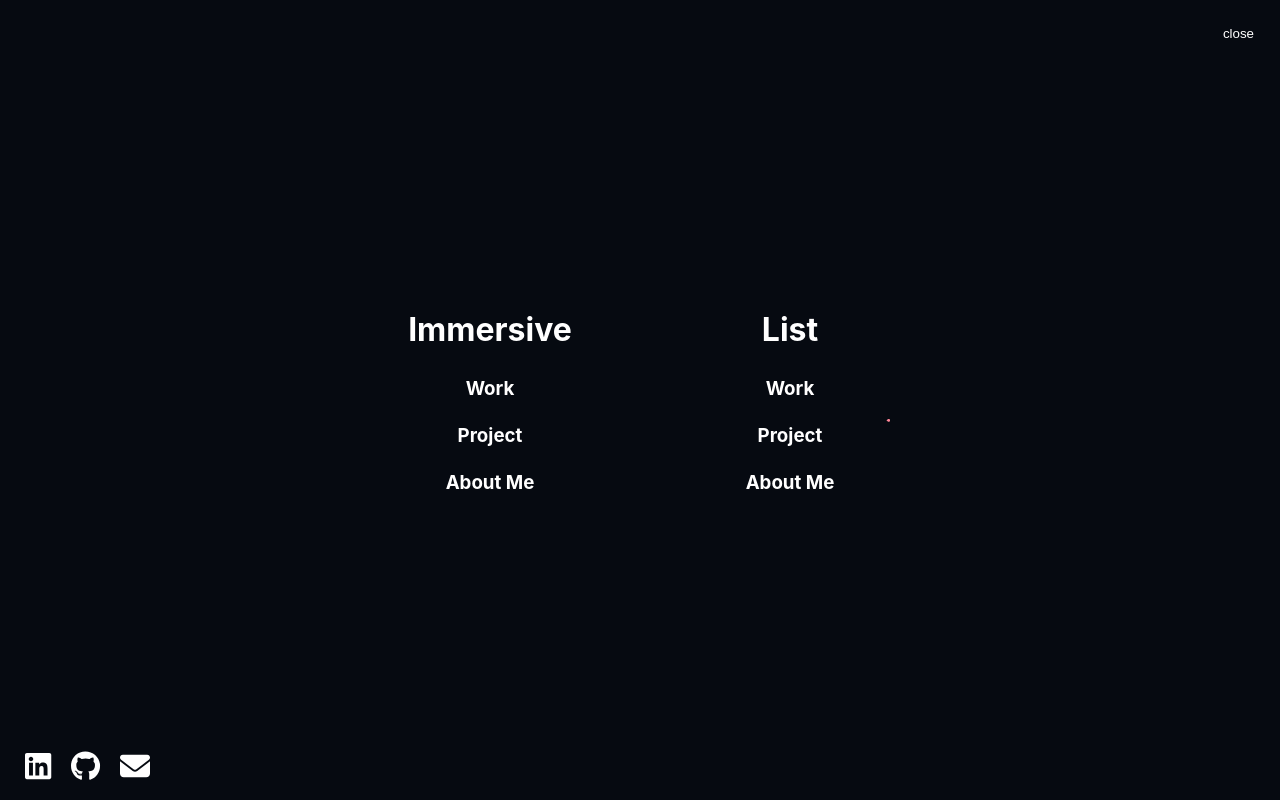
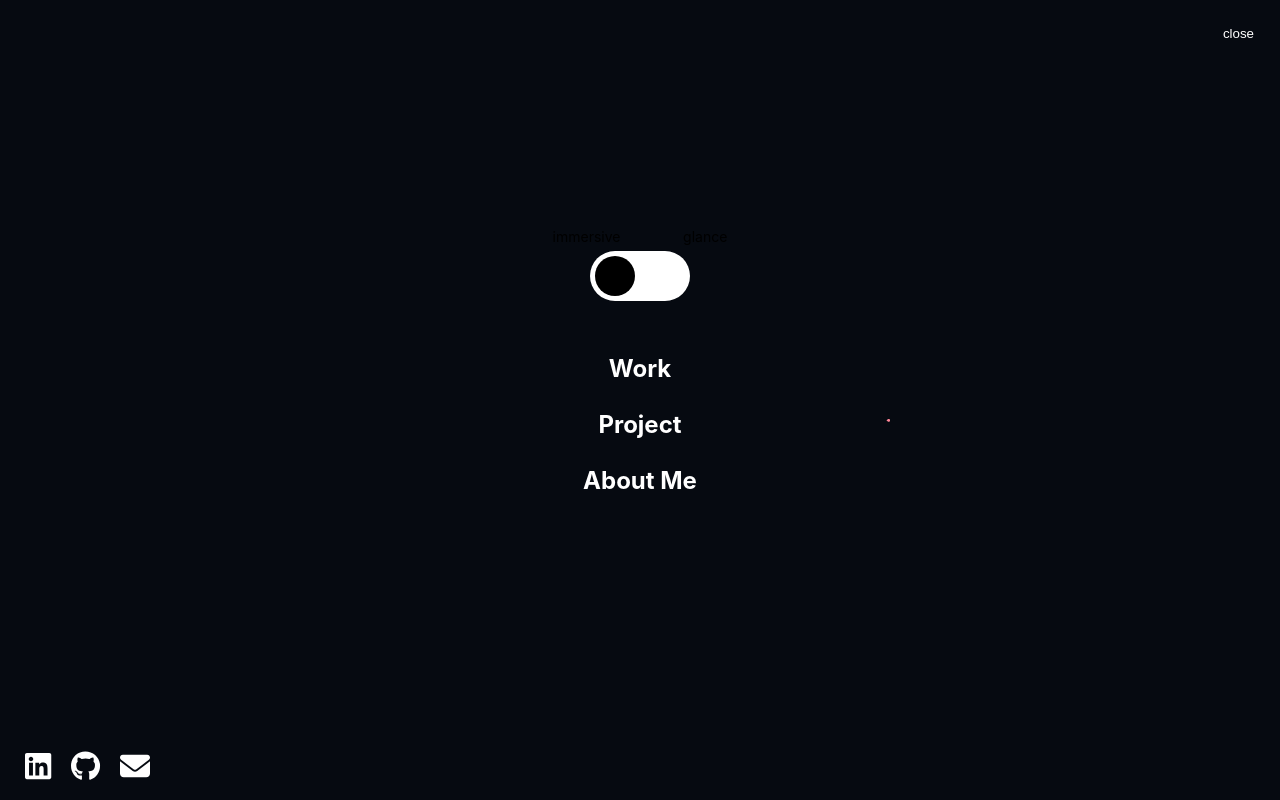
Before and after one commit to Sujenphea/portfolio-2022, a Next.js app: page / in a window 1280 px wide. Both pictures are taken after a click on the button "open". Built offline with nearby package versions, Linux system fonts and the light colour scheme; no server answers.

Commit message:
fix: menu to include toggle button

```diff
--- a/components/Menu.tsx
+++ b/components/Menu.tsx
@@ -1,3 +1,5 @@
+import ToggleButton from './ToggleButton'
+
 const Menu = (props: { visible: boolean }) => {
   return (
     <div
@@ -12,7 +14,7 @@ const Menu = (props: { visible: boolean }) => {
         height: '100vh',
 
         display: props.visible ? 'flex' : 'none',
-        flexDirection: 'row',
+        flexDirection: 'column',
         justifyContent: 'center',
         alignItems: 'center',
 
@@ -20,7 +22,15 @@ const Menu = (props: { visible: boolean }) => {
         color: 'white',
       }}
     >
-      {/* immersive column */}
+      <ToggleButton
+        style={{
+          position: 'relative',
+          width: '100px',
+          height: '50px',
+        }}
+        leftText="immersive"
+        rightText="glance"
+      />
       <div
         style={{
           width: '300px',
@@ -29,24 +39,9 @@ const Menu = (props: { visible: boolean }) => {
           textAlign: 'center',
         }}
       >
-        <h1>Immersive</h1>
-        <h3>Work</h3>
-        <h3>Project</h3>
-        <h3>About Me</h3>
-      </div>
-      {/* list column */}
-      <div
-        style={{
-          width: '300px',
-          padding: '30px',
-
-          textAlign: 'center',
-        }}
-      >
-        <h1>List</h1>
-        <h3>Work</h3>
-        <h3>Project</h3>
-        <h3>About Me</h3>
+        <h2>Work</h2>
+        <h2>Project</h2>
+        <h2>About Me</h2>
       </div>
     </div>
   )
```
